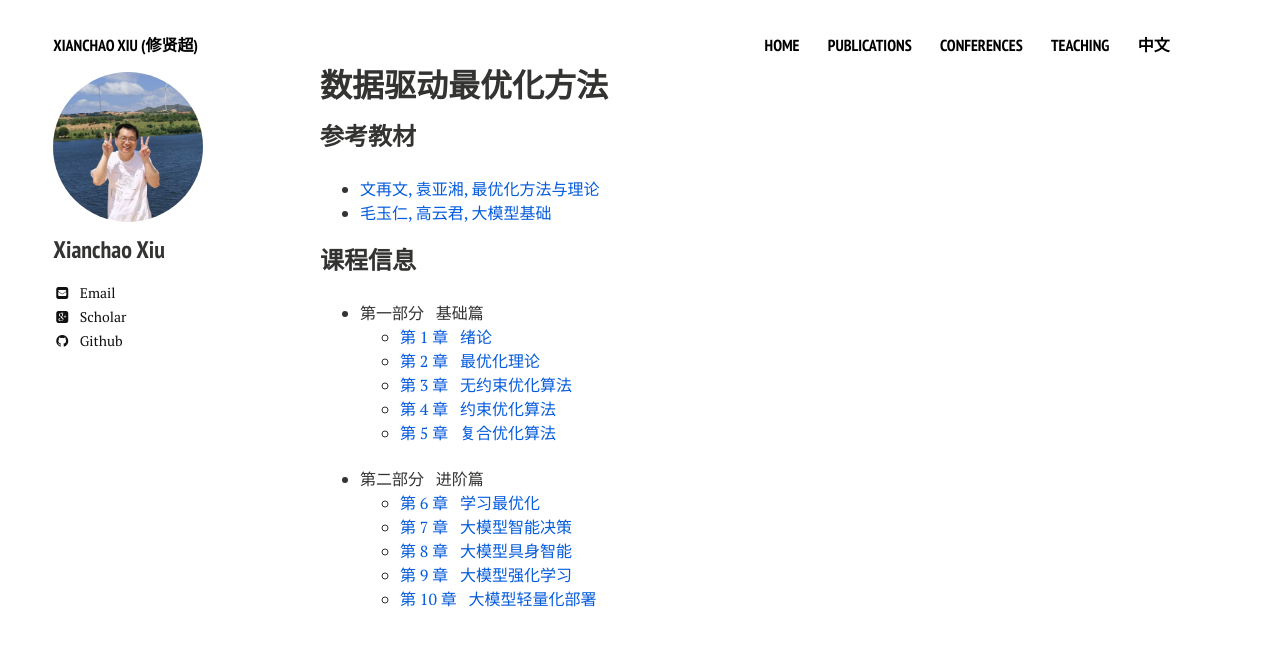
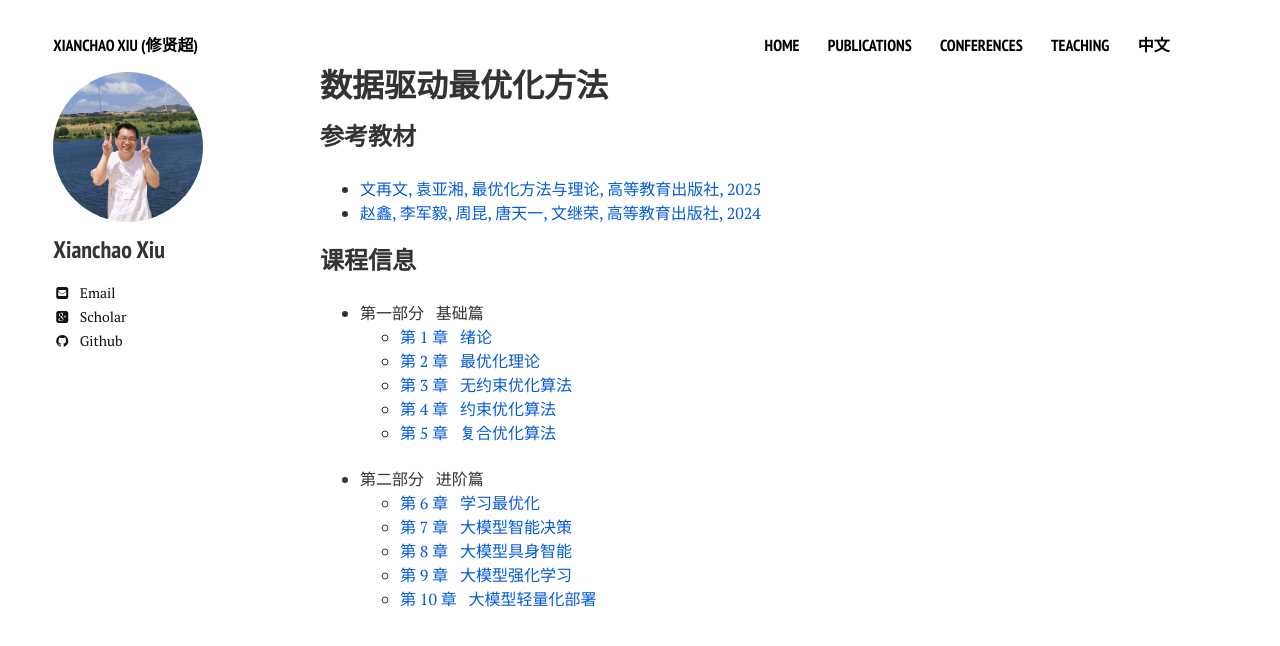
Before and after one commit to xianchaoxiu/xianchaoxiu.github.io, a Jekyll site: the page built from teaching/OPT/2025/index.md, in a window 1280 px wide. Shown: the top 646 px of the page. Built offline with Jekyll 4.4.1, drawn with Linux system fonts in a browser that asks for light colours; nearby versions of some CDN libraries.

Commit message:
Update index.md

```diff
--- a/teaching/OPT/2025/index.md
+++ b/teaching/OPT/2025/index.md
@@ -9,8 +9,9 @@ share: false
 
 ### 参考教材
 
-* <a href="http://faculty.bicmr.pku.edu.cn/~wenzw/optbook.html" class="textlink" target="_blank"> 文再文, 袁亚湘, 最优化方法与理论</a><br>
-* <a href="https://github.com/ZJU-LLMs/Foundations-of-LLMs" class="textlink" target="_blank"> 毛玉仁, 高云君, 大模型基础 </a><br>
+* <a href="http://faculty.bicmr.pku.edu.cn/~wenzw/optbook.html" class="textlink" target="_blank"> 文再文, 袁亚湘, 最优化方法与理论, 高等教育出版社, 2025</a><br>
+* <a href="https://llmbook-zh.github.io/" class="textlink" target="_blank"> 赵鑫, 李军毅, 周昆, 唐天一, 文继荣, 高等教育出版社, 2024</a><br>
+
 
 
 ### 课程信息
```
